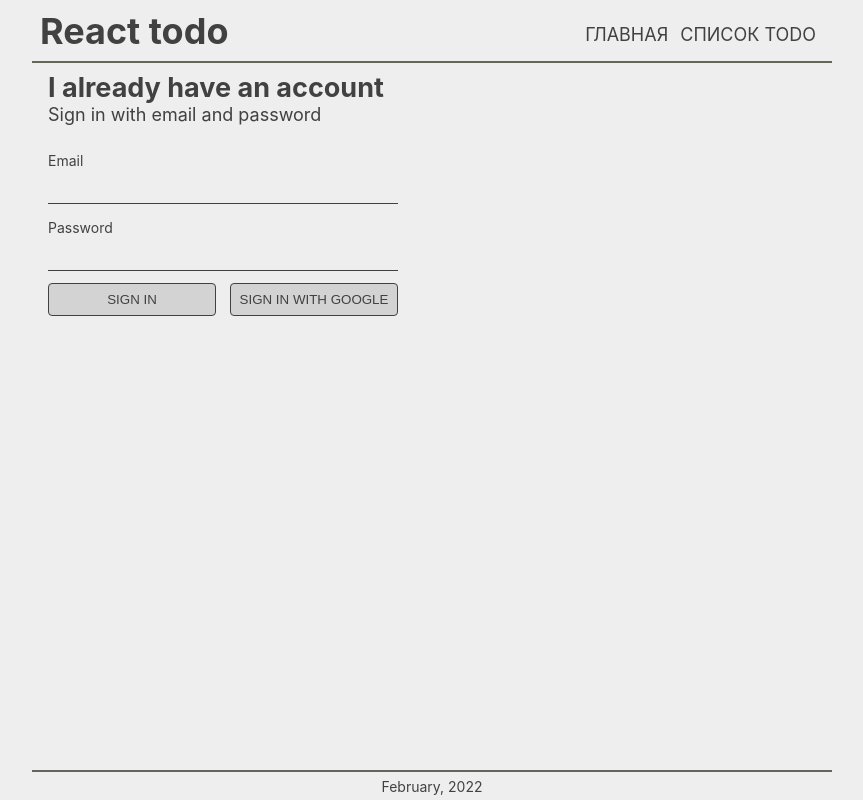
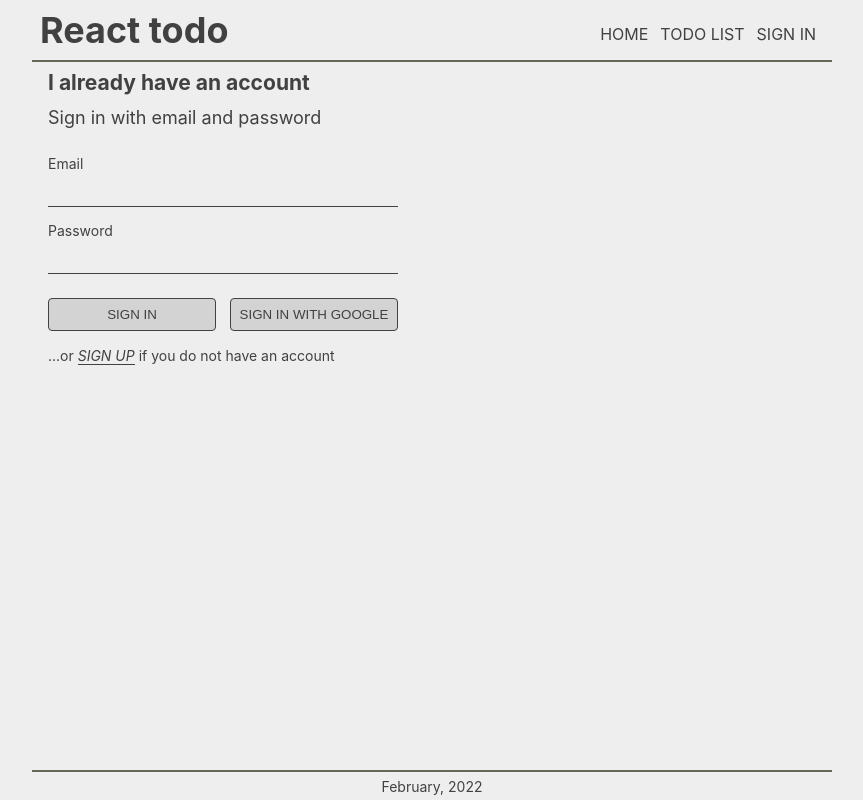
Before and after one commit to suhobski/react-todo, a React (Create React App) app: page /react-todo/sign-in in a window 1280 px wide. Shown: the whole page, without its empty margins (208-1071 px from the left). Built offline with nearby package versions, Linux system fonts and the light colour scheme; no server answers.

Commit message:
feat: add sign-up page, link to sign-up page in sign-in page, add link to header

```diff
--- a/src/components/Header/Header.jsx
+++ b/src/components/Header/Header.jsx
@@ -11,8 +11,9 @@ function Header() {
     <HeaderContainer>
       <HeaderTitle>React todo</HeaderTitle>
       <Navigation>
-        <NavLink to="/react-todo">Главная</NavLink>
-        <NavLink to="/react-todo/todo-list">Список todo</NavLink>
+        <NavLink to="/react-todo">Home</NavLink>
+        <NavLink to="/react-todo/todo-list">Todo list</NavLink>
+        <NavLink to="/react-todo/sign-in">Sign In</NavLink>
       </Navigation>
     </HeaderContainer>
   );
--- a/src/components/Header/Header.style.jsx
+++ b/src/components/Header/Header.style.jsx
@@ -27,6 +27,7 @@ export const Navigation = styled.nav`
 
 export const NavLink = styled(Link)`
   margin-left: 12px;
+  font-size: 16px;
   text-transform: uppercase;
 
   &:hover {
--- a/src/pages/AppLayout/AppLayout.jsx
+++ b/src/pages/AppLayout/AppLayout.jsx
@@ -4,6 +4,7 @@ import Footer from '../../components/Footer/Footer';
 import Header from '../../components/Header/Header';
 import useTodos from '../../hooks/useTodos';
 import Home from '../Home/Home';
+import SignUpPage from '../SignUpPage/SignUpPage.component';
 import SingInPage from '../SingInPage/SingInPage.component';
 import Todos from '../Todos/Todos';
 import AppContainer from './AppLayout.style';
@@ -29,6 +30,7 @@ function AppLayout() {
           }
         />
         <Route path="react-todo/sign-in" element={<SingInPage />} />
+        <Route path="react-todo/sign-up" element={<SignUpPage />} />
         <Route path="*" element={<Navigate to="react-todo" />} />
       </Routes>
       <Footer />
--- /dev/null
+++ b/src/pages/SignUpPage/SignUpPage.component.jsx
@@ -0,0 +1,7 @@
+import React from 'react';
+
+function SignUpPage() {
+  return <div>SignUpPage</div>;
+}
+
+export default SignUpPage;
--- a/src/pages/SingInPage/SignInPage.styles.js
+++ b/src/pages/SingInPage/SignInPage.styles.js
@@ -1,7 +1,12 @@
+import { Link } from 'react-router-dom';
 import styled from 'styled-components';
 
 export const SingInPageWrap = styled.div`
   padding: 8px 16px;
+`;
+
+export const PageTitle = styled.h3`
+  margin-bottom: 12px;
 `;
 
 export const FormWrap = styled.form`
@@ -13,4 +18,21 @@ export const FormFooter = styled.footer`
   display: grid;
   grid-template-columns: 1fr 1fr;
   column-gap: 14px;
+  margin-top: 12px;
 `;
+
+export const Text = styled.p`
+  margin-top: 16px;
+  font-size: 14px;
+`;
+
+export const StyledLink = styled(Link)`
+  border-bottom: 1px solid #414141;
+  text-transform: uppercase;
+  font-style: italic;
+
+  &:hover {
+    color: grey;
+    border-color: grey;
+  }
+`;
--- a/src/pages/SingInPage/SingInPage.component.jsx
+++ b/src/pages/SingInPage/SingInPage.component.jsx
@@ -1,7 +1,14 @@
 import React, { useState } from 'react';
 import Button from '../../components/Button/Button.styles';
 import FormInput from '../../components/formComponents/FormInput/FormInput.component';
-import { FormFooter, FormWrap, SingInPageWrap } from './SignInPage.styles';
+import {
+  FormFooter,
+  FormWrap,
+  SingInPageWrap,
+  PageTitle,
+  Text,
+  StyledLink,
+} from './SignInPage.styles';
 
 function SingInPage() {
   const [email, setEmail] = useState('');
@@ -15,7 +22,7 @@ function SingInPage() {
 
   return (
     <SingInPageWrap>
-      <h2>I already have an account</h2>
+      <PageTitle>I already have an account</PageTitle>
       <p>Sign in with email and password</p>
       <FormWrap onSubmit={handleSubmit}>
         <FormInput
@@ -39,6 +46,10 @@ function SingInPage() {
           <Button type="submit">SIGN IN WITH GOOGLE</Button>
         </FormFooter>
       </FormWrap>
+      <Text>
+        ...or <StyledLink to="/react-todo/sign-up">Sign Up</StyledLink> if you
+        do not have an account
+      </Text>
     </SingInPageWrap>
   );
 }
```
Also changed, not shown: src/pages/SignUpPage/SignUpPage.styles.js (added).
